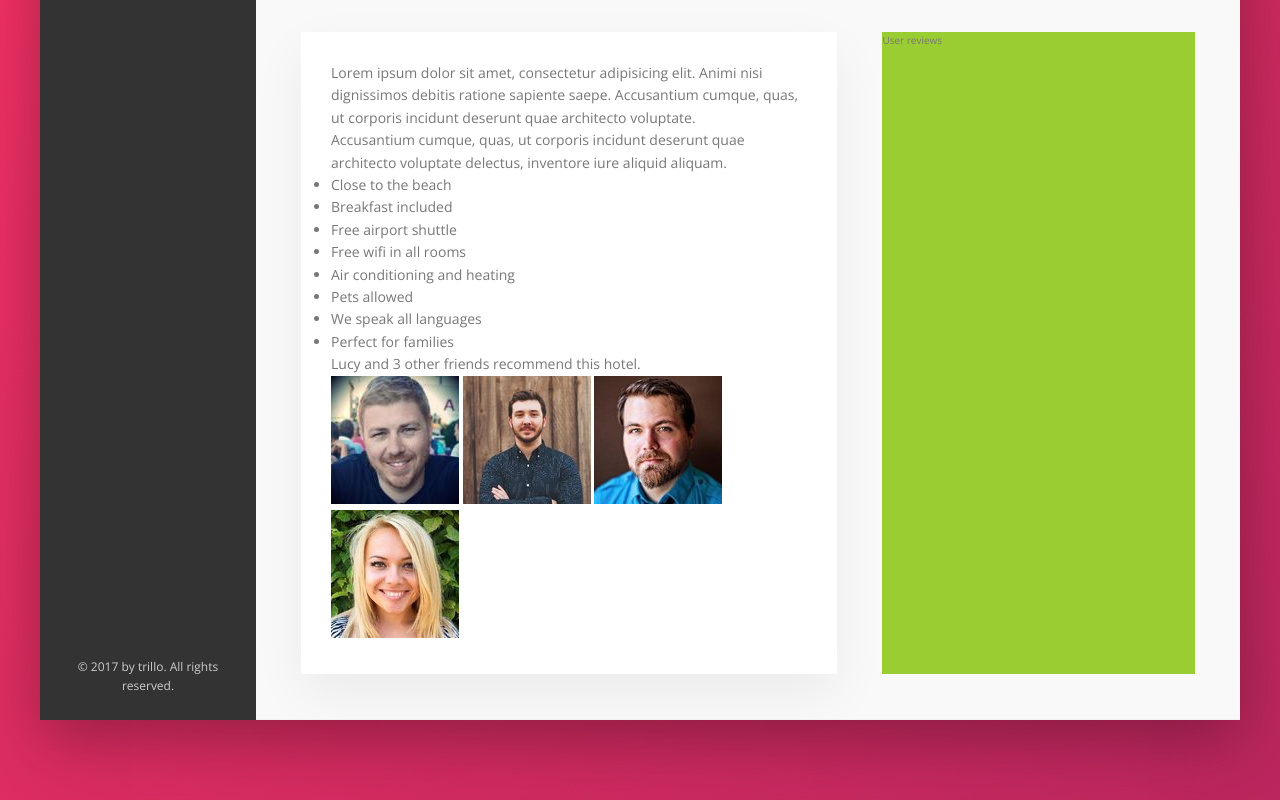
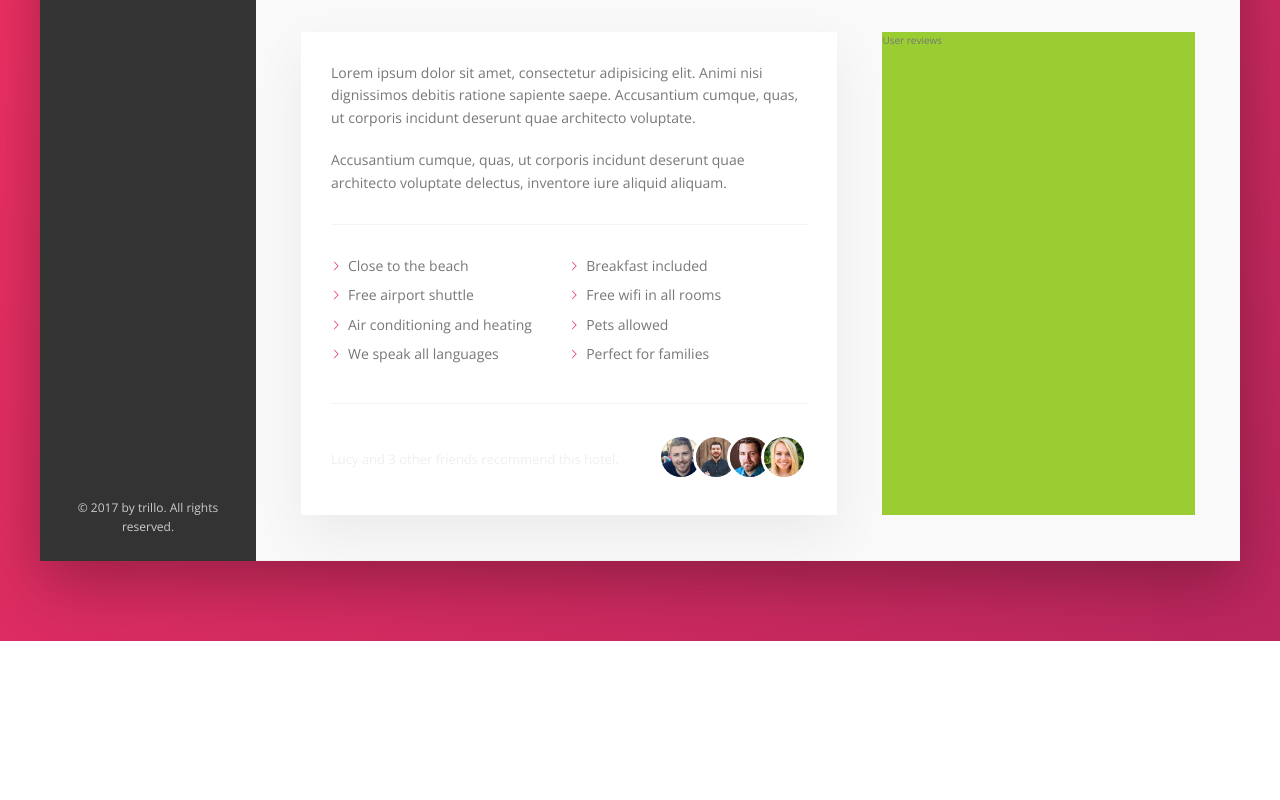
Before and after one commit to SabinaCristea/trillo-sass-project, a website: page index.html in a window 1280 px wide. Shown: the part 615-1415 px from the top of the page. After the commit the page ends 1256 px from the top, so only its background shows below. Drawn offline with nearby package versions, Linux system fonts and the light colour scheme.

Commit message:
Styled user reviews section

```diff
--- a/sass/_components.scss
+++ b/sass/_components.scss
@@ -111,8 +111,8 @@
     align-items: center;
   }
 
-  &__user {
-  }
+  // &__user {
+  // }
 
   &__user-photo {
     height: 3.75rem;
@@ -120,8 +120,8 @@
     margin-right: 1rem;
   }
 
-  &__user-name {
-  }
+  // &__user-name {
+  // }
 }
 
 ///////////////////////////////////
@@ -306,3 +306,75 @@
     box-shadow: none;
   }
 }
+
+///////////////////////////////////
+// PARAGRAPH
+.paragraph:not(:last-of-type) {
+  margin-bottom: 2rem;
+}
+
+///////////////////////////////////
+// LIST
+.list {
+  margin: 3rem 0;
+  list-style: none;
+  padding: 3rem 0;
+  border-top: var(--line);
+  border-bottom: var(--line);
+
+  display: flex;
+  flex-wrap: wrap;
+
+  &__item {
+    flex: 0 0 50%;
+    margin-bottom: 0.7rem;
+  }
+
+  &__item::before {
+    content: "";
+    display: inline-block;
+    height: 1rem;
+    width: 1rem;
+    margin-right: 0.7rem;
+
+    //older browsers
+    // background-image: url(../img/chevron-thin-right.svg);
+    // background-size: cover;
+
+    //Newer rowsers - masks
+    background-color: var(--color-primary);
+    -webkit-mask-image: url(../img/chevron-thin-right.svg);
+    -webkit-mask-size: cover;
+    mask-image: url(../img/chevron-thin-right.svg);
+    mask-size: cover;
+  }
+}
+
+///////////////////////////////////
+// RECOMMEND
+.recommend {
+  font-size: 1.3rem;
+  color: var(--color-grey-light-3);
+
+  display: flex;
+  align-items: center;
+
+  &__count {
+    margin-right: auto;
+  }
+
+  &__friends {
+  }
+
+  &__photo {
+    box-sizing: content-box;
+    height: 4rem;
+    width: 4rem;
+    border-radius: 50%;
+    border: 3px solid white;
+
+    &:not(:last-child) {
+      margin-right: -1.5rem;
+    }
+  }
+}
```
Also changed, not shown: css/style.css.
